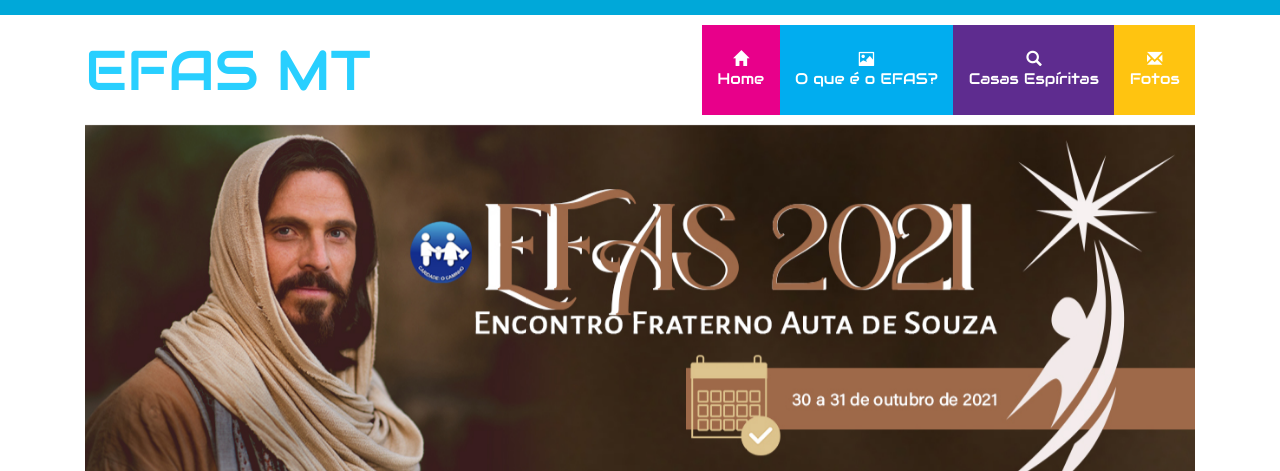
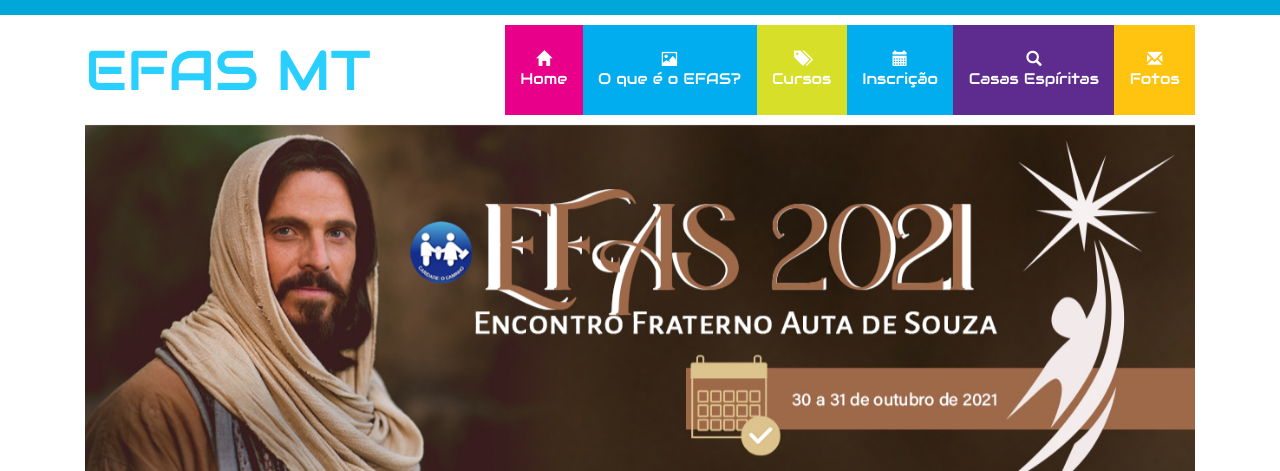
Before and after one commit to edsongaldino/efasmt, a PHP site: page /index.php in a window 1280 px wide. Shown: the top 471 px of the page. Run offline with PHP 8.4, Linux system fonts and the light colour scheme; some libraries are stand-ins or nearby versions.

Commit message:
link inscrição

```diff
--- a/site_mod_topo.php
+++ b/site_mod_topo.php
@@ -6,8 +6,8 @@
     <ul>
         <li ><a href="index.php" class="hvr-sweep-to-bottom color"><i class="glyphicon glyphicon-home"></i>Home  </a> </li>
         <li ><a href="efas.php" class="hvr-sweep-to-bottom color1"><i class="glyphicon glyphicon-picture"></i>O que é o EFAS?  </a> </li>
-        <!-- <li><a href="cursos.php"  class="hvr-sweep-to-bottom color2"><i class="glyphicon glyphicon-tags"></i>Cursos</a></li> -->
-		<!--  <li><a href="inscricao.php" class="hvr-sweep-to-bottom color1"><i class="glyphicon glyphicon-calendar"></i>Inscrição </a></li> -->
+        <li><a href="cursos.php"  class="hvr-sweep-to-bottom color2"><i class="glyphicon glyphicon-tags"></i>Cursos</a></li>
+		<li><a href="inscricao.php" class="hvr-sweep-to-bottom color1"><i class="glyphicon glyphicon-calendar"></i>Inscrição </a></li>
 		<li><a href="casas-espiritas.php" class="hvr-sweep-to-bottom color3"><i class="glyphicon glyphicon-search"></i>Casas Espíritas </a></li>
 		<li><a href="fotos.php" class="hvr-sweep-to-bottom color4"><i class="glyphicon glyphicon-envelope"></i>Fotos </a></li>
     <div class="clearfix"> </div>
```
